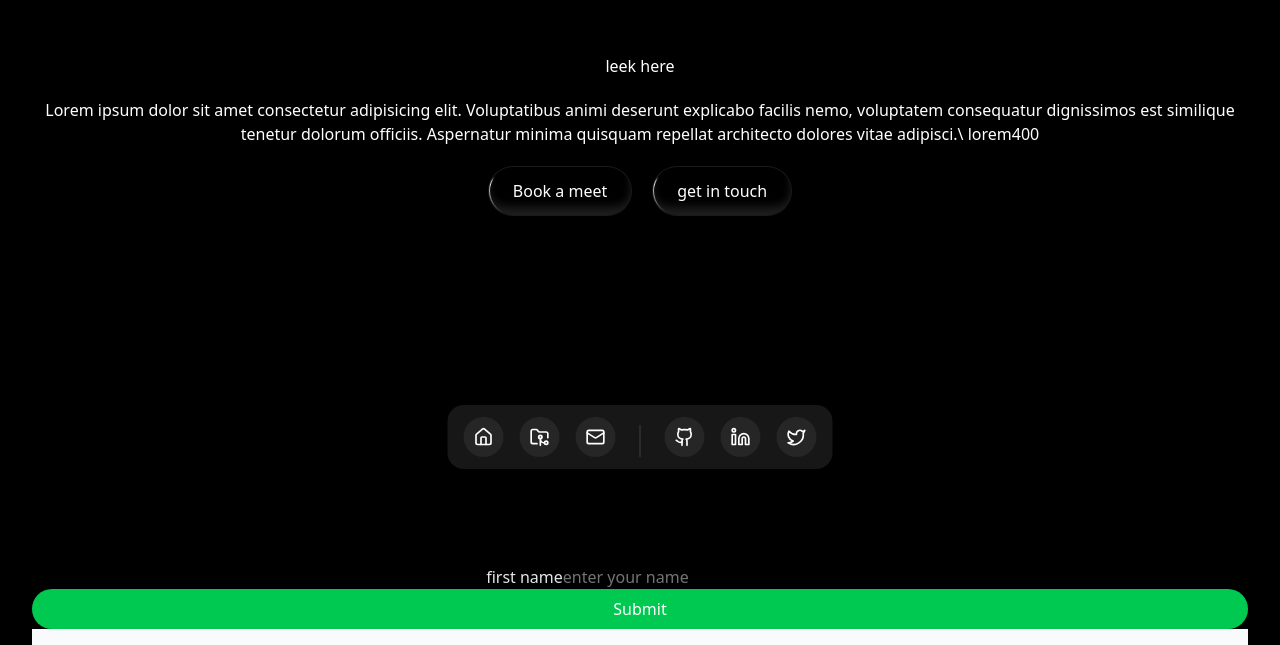
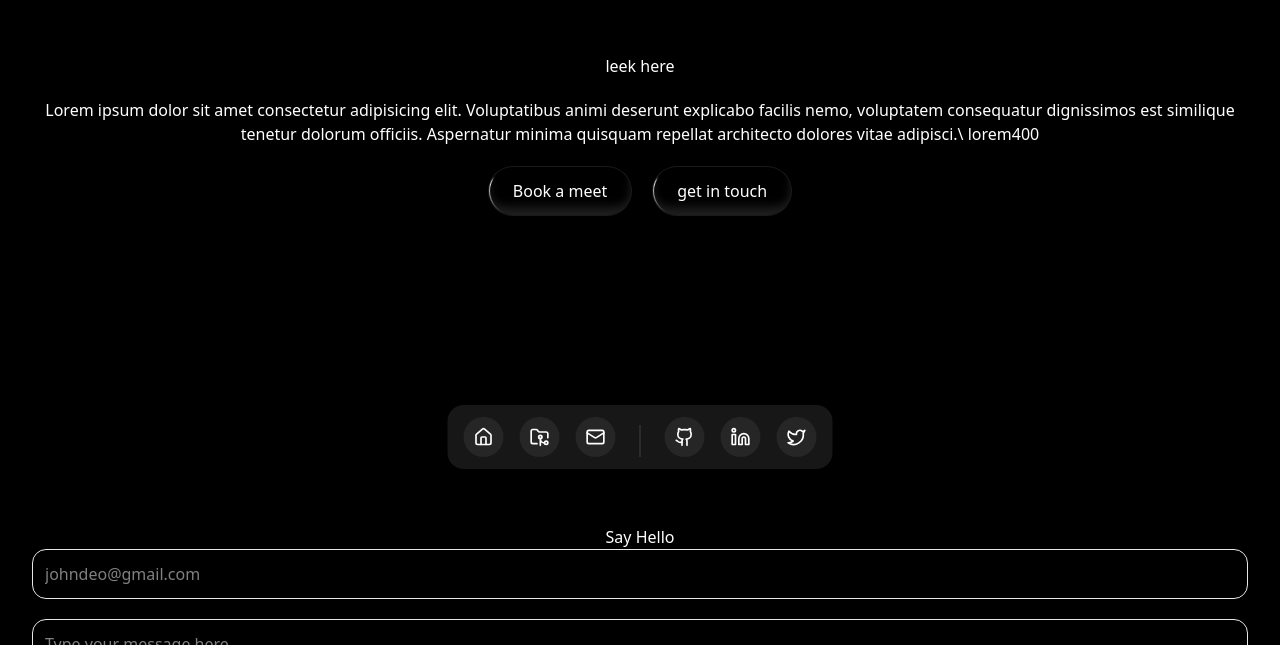
Before and after one commit to awais7796/portfolio, a React (Vite) app: page / in a window 1280 px wide. Shown: the part 307-952 px from the top of the page. Built offline with nearby package versions, Linux system fonts and the light colour scheme.

Commit message:
added input box to conatct page

```diff
--- a/src/components/ui/InputBox.jsx
+++ b/src/components/ui/InputBox.jsx
@@ -1,9 +1,14 @@
-const InputBox = ({ label, placeholder }) => {
+const InputBox = ({ placeholder }) => {
   return (
-    <div className="">
-      {label}
-      <input type="text" placeholder={placeholder} />
-    </div>
+    <>
+      <div className="flex flex-col ">
+        <input
+          className="border border-gray-200 rounded-xl p-3 focus:border-indigo-300 focus:ring focus:ring-indigo-100 outline-none transition"
+          type="text"
+          placeholder={placeholder}
+        />
+      </div>
+    </>
   );
 };
 
--- a/src/pages/Contact.jsx
+++ b/src/pages/Contact.jsx
@@ -4,11 +4,17 @@ import InputBox from "../components/ui/InputBox";
 
 const Contact = () => {
   return (
-    <div id="contact" className="flex flex-col pt-10 text-border">
-      <InputBox label="first name" placeholder="enter your name" />
+    <>
+      <div id="contact" className="">
+        <span>Say Hello</span>
 
-      <Button>Submit</Button>
-    </div>
+        <div className="flex flex-col gap-5">
+          <InputBox placeholder="johndeo@gmail.com" />
+          <InputBox placeholder="Type your message here " />
+          <Button>Submit</Button>
+        </div>
+      </div>
+    </>
   );
 };
 
```
